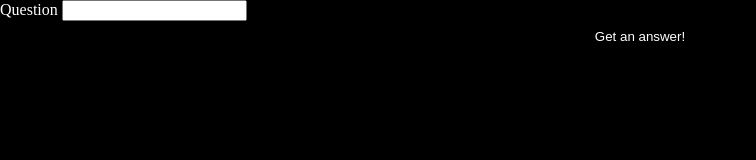
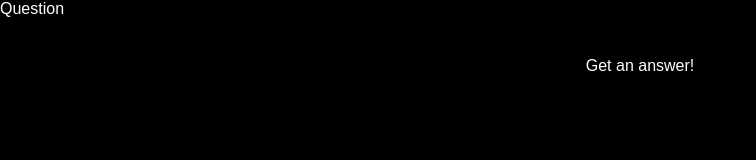
Before and after one commit to jofaval/8ball, a plain HTML site: page src/index.html in a window 1280 px wide. Shown: the whole page, without its empty margins (0-756 px from the left). Drawn offline with Linux system fonts and the light colour scheme.

Commit message:
Style question input

```diff
--- a/src/styles/main.css
+++ b/src/styles/main.css
@@ -1,3 +1,9 @@
+:root
+{
+    --font-family: Arial, Helvetica, sans-serif;
+    --font: 1rem var(--font-family);
+}
+
 html,
 body
 {
@@ -6,6 +12,8 @@ body
 
     background: black;
     color: white;
+
+    font: var(--font);
 }
 
 *
@@ -20,6 +28,7 @@ body
     border-radius: .25rem;
     background: transparent;
     cursor: pointer;
+    font: var(--font);
 }
 
 .btn-answer
@@ -33,3 +42,14 @@ body
 {
     text-align: center;
 }
+
+#question
+{
+    width: 100%;
+    padding: .5rem 1rem;
+    background: none;
+    border: none;
+    color: white;
+    text-align: center;
+    outline: none;
+}
```
